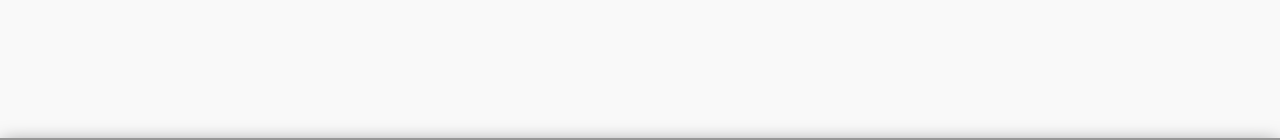
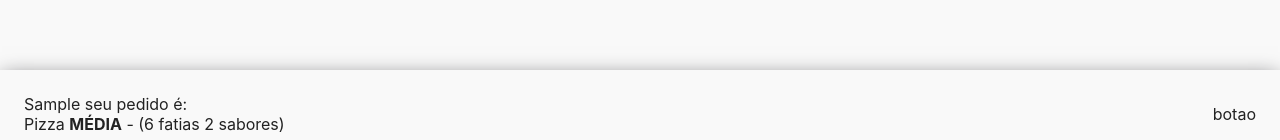
Before and after one commit to alvesrafa/pizzaria, a React (Create React App) app: page / in a window 1280 px wide. Shown: the part 642-782 px from the top of the page. Built offline with nearby package versions, Linux system fonts and the light colour scheme; no server answers; sample sign-in values are in the browser's storage.

Commit message:
Criando Hooks para exportar context's

```diff
--- a/src/App.js
+++ b/src/App.js
@@ -1,9 +1,9 @@
-import { lazy, useEffect, useContext, useState } from 'react';
+import { lazy, useEffect, useState } from 'react';
 import { Switch, Route } from 'react-router-dom';
 
 import { Redirect } from 'react-router-dom';
 
-import { AuthContext } from 'services/context/auth';
+import { useAuth } from 'services';
 import firebase from 'services/firebase';
 
 import LoadingPage from 'components/LoadingPage';
@@ -13,7 +13,7 @@ const Main = lazy(() => import('pages/Main'));
 const Login = lazy(() => import('pages/Login'));
 
 export default function App({ location }) {
-  const { setUserInfo, userInfo } = useContext(AuthContext);
+  const { setUserInfo, userInfo } = useAuth();
   const { isLogged } = userInfo;
 
   const [didCheckUserIn, setDidCheckUserIn] = useState(false);
--- a/src/components/Footer/index.js
+++ b/src/components/Footer/index.js
@@ -1,7 +1,25 @@
 import { Container } from './styles';
+import { useAuth } from 'services';
 
-const Footer = () => {
-  return <Container>Footer</Container>;
+const Footer = (props) => {
+  const { userInfo } = useAuth();
+  const { user } = userInfo;
+
+  console.log('props', props);
+
+  return (
+    <Container>
+      <div className="content">
+        <div className="pedido">
+          <p>{user.firstName} seu pedido é: </p>
+          <p>
+            Pizza <strong>MÉDIA</strong> - (6 fatias 2 sabores)
+          </p>
+        </div>
+        <div className="actions">botao</div>
+      </div>
+    </Container>
+  );
 };
 
 export default Footer;
--- a/src/components/Footer/styles.js
+++ b/src/components/Footer/styles.js
@@ -2,8 +2,20 @@ import styled from 'styled-components';
 
 export const Container = styled.div`
   width: 100%;
+  padding:
   background-color: ${(props) => props.theme.gray}88;
   box-shadow: 0 4px 20px -2px ${(props) => props.theme.shadow};
-  display: flex;
-  justify-content: center;
+
+  .content {
+    width: 100%;
+    max-width: 1280px;
+    display: flex;
+    justify-content: center;
+    align-items: center;
+    padding: 24px;
+    .pedido {
+      flex: 1;
+    }
+  }
+
 `;
--- a/src/components/Header/index.js
+++ b/src/components/Header/index.js
@@ -1,17 +1,16 @@
 import { useContext } from 'react';
-import { Container, LogoutIcon } from './styles';
+import { Container } from './styles';
 
 import { FaMoon } from 'react-icons/fa';
 import { FaSun } from 'react-icons/fa';
 
-import { AuthContext } from 'services/context/auth';
-import { AppContext } from 'services/context/app';
-
 import { ThemeContext } from 'styled-components';
 
+import { useAuth, useApp } from 'services';
+
 const Header = () => {
-  const { logout, userInfo } = useContext(AuthContext);
-  const { toggleTheme, theme } = useContext(AppContext);
+  const { userInfo } = useAuth();
+  const { toggleTheme, theme } = useApp();
 
   const { user } = userInfo;
   const themeContext = useContext(ThemeContext);
--- a/src/pages/Login/index.js
+++ b/src/pages/Login/index.js
@@ -1,4 +1,3 @@
-import { useContext } from 'react';
 import { AiOutlineGithub } from 'react-icons/ai';
 import { FcGoogle } from 'react-icons/fc';
 import { MdPersonAdd } from 'react-icons/md';
@@ -7,10 +6,10 @@ import logo from 'assets/svg/logo.svg';
 import { Container } from './styles';
 import Button from 'components/Button';
 
-import { AuthContext } from 'services/context/auth';
+import { useAuth } from 'services';
 
 const Login = () => {
-  const { loginWithGitHub } = useContext(AuthContext);
+  const { loginWithGitHub } = useAuth;
 
   return (
     <Container>
--- a/src/pages/Main/ChooseFlavours/index.js
+++ b/src/pages/Main/ChooseFlavours/index.js
@@ -1,15 +1,15 @@
-import { useContext, useState } from 'react';
+import { useState } from 'react';
 
 import { singularOrPlural, numberToMoney } from 'utils/functions';
 import { Container, PizzaFlavour as ItemFlavour } from './styles';
-
-import { AuthContext } from 'services/context/auth';
 import { toast } from 'react-toastify';
 
+import { useAuth } from 'services';
+
 const ChooseFlavours = ({ location }) => {
-  const { flavours, id } = location?.state;
+  const { flavours, id, name, slices } = location?.state;
   const [selectedFlavors, setSelectedFlavours] = useState([]);
-  const { userInfo } = useContext(AuthContext);
+  const { userInfo } = useAuth();
   const { user } = userInfo;
 
   const PizzaFlavour = ({ flavour, className }) => (
--- a/src/pages/Main/ChooseSize/index.js
+++ b/src/pages/Main/ChooseSize/index.js
@@ -1,12 +1,10 @@
-import { useContext } from 'react';
-
 import { singularOrPlural } from 'utils/functions';
 import { Container, Pizza, PizzaSize as ItemSize } from './styles';
 
-import { AuthContext } from 'services/context/auth';
+import { useAuth } from 'services';
 
 const ChooseSize = () => {
-  const { userInfo } = useContext(AuthContext);
+  const { userInfo } = useAuth();
   const { user } = userInfo;
 
   const PizzaSize = ({ size }) => (
--- a/src/pages/Main/index.js
+++ b/src/pages/Main/index.js
@@ -15,6 +15,7 @@ const Main = () => {
   return (
     <Container>
       <Header />
+
       <main>
         <Switch>
           <Route path={routes.CHOOSE_SIZE} exact component={ChooseSize} />
--- a/src/pages/Main/styles.js
+++ b/src/pages/Main/styles.js
@@ -11,6 +11,7 @@ export const Container = styled.div`
 
   > main {
     overflow-y: auto;
+
     @media (max-width: 550px) {
       padding: 16px;
     }
--- a/src/services/context/app.js
+++ b/src/services/context/app.js
@@ -1,9 +1,11 @@
-import { createContext, useState } from 'react';
+import { createContext, useState, useContext } from 'react';
 
 import { ThemeProvider } from 'styled-components';
 import { dark, light } from 'styles/theme';
 
-export const AppContext = createContext();
+const AppContext = createContext();
+
+export const useApp = () => useContext(AppContext);
 
 function App({ children }) {
   const [theme, setTheme] = useState('');
--- a/src/services/context/auth.js
+++ b/src/services/context/auth.js
@@ -1,7 +1,9 @@
-import { createContext, useCallback, useState, useEffect } from 'react';
+import { createContext, useCallback, useState, useContext } from 'react';
 import firebase from 'services/firebase';
 
-export const AuthContext = createContext();
+const AuthContext = createContext();
+
+export const useAuth = () => useContext(AuthContext);
 
 function Auth({ children }) {
   const [userInfo, setUserInfo] = useState({ isLogged: false, user: null });
--- /dev/null
+++ b/src/services/index.js
@@ -0,0 +1,2 @@
+export { useAuth } from './context/auth';
+export { useApp } from './context/app';
```
Also changed, not shown: 1 other file (tests, documents, lock files or other folders).
